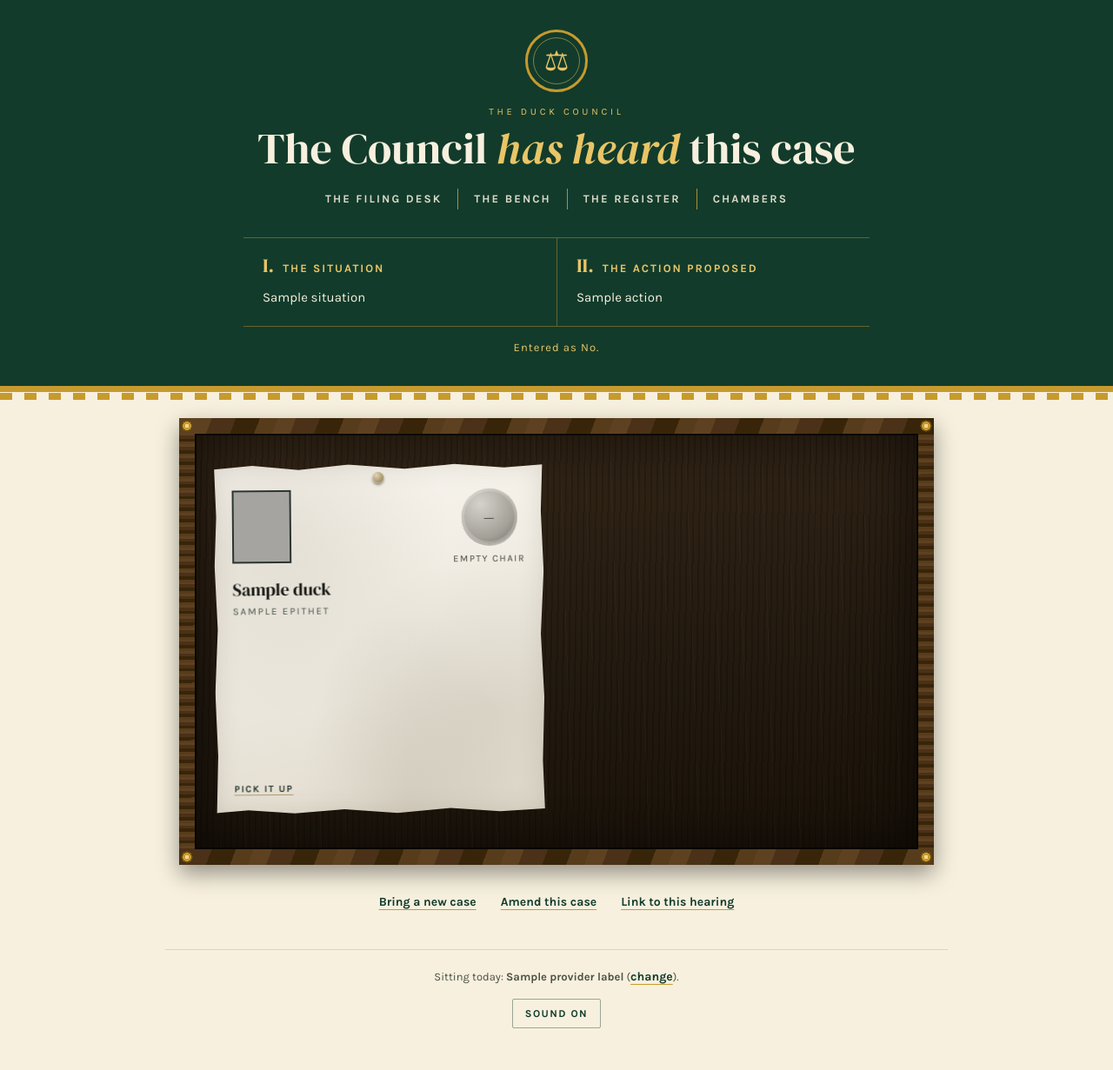
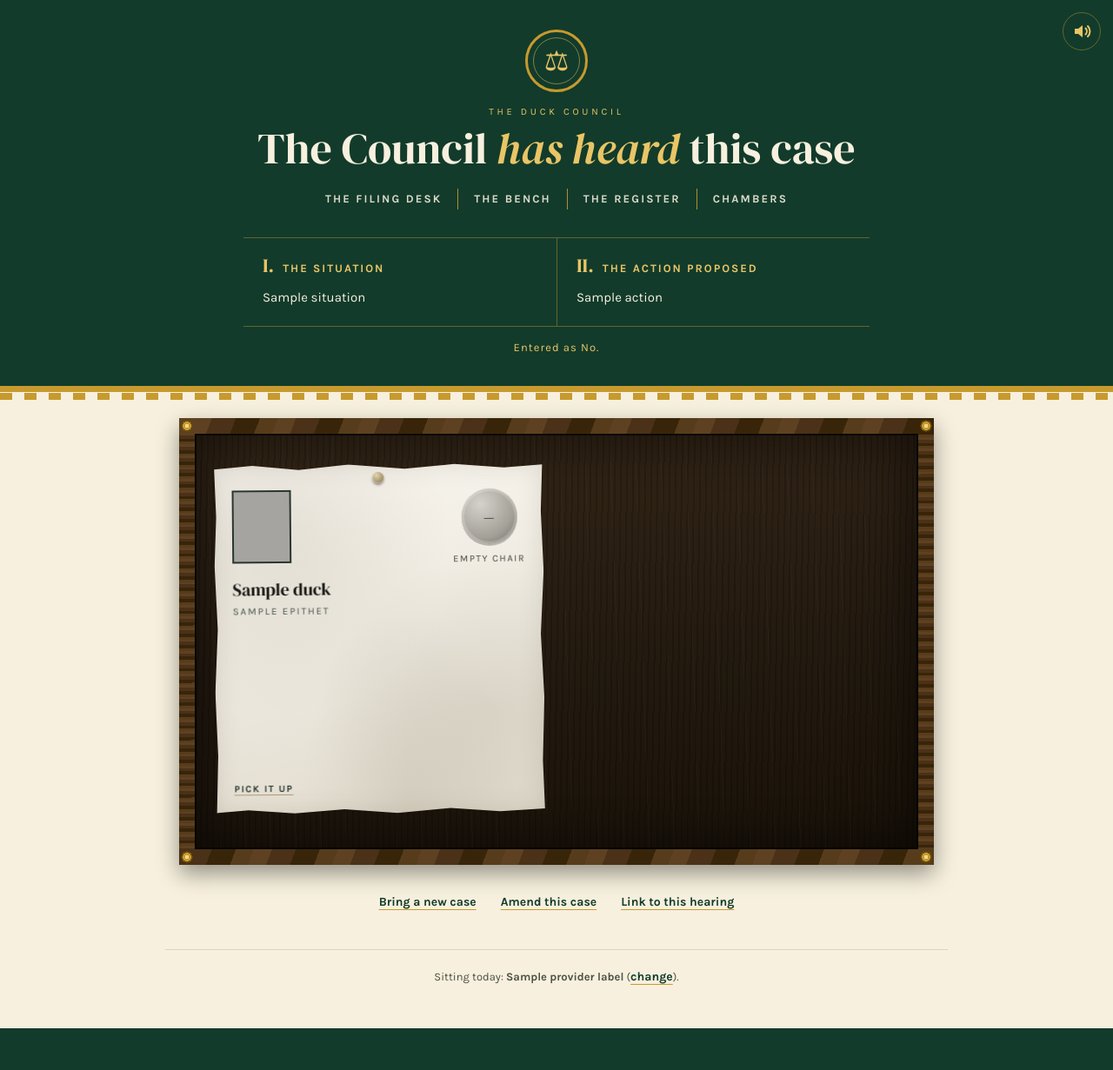
Before and after one commit to Blankscreen-exe/The-Duck-Council, a Python web app: template app/templates/council.html in a window 1280 px wide. Shown: the whole page at 87% size. After the commit the page ends 1183 px from the top, so only its background shows below. Run offline with Jinja, Linux system fonts and the light colour scheme; the template is opened without the code that fills it: most values are stand-ins (such as "Sample title", 1, 10 or a date in 2020); some libraries are stand-ins or nearby versions; grey boxes are pictures that could not be loaded.

Commit message:
Show the sound toggle as a speaker icon, top right of the masthead
The "Sound on" text button sat in the footer, below everything it
controls. It is now a round speaker in the masthead's corner: sound waves
when on, a cross when muted. It stays hidden until council.js loads, since
without the script there is no sound to mute, and its label changes with
its state so screen readers say what pressing it will do.

```diff
--- a/app/static/css/council.css
+++ b/app/static/css/council.css
@@ -36,7 +36,8 @@ body { background: var(--cream); color: var(--ink); font-family: var(--sans); li
 :focus-visible { outline: 3px solid var(--brasslt); outline-offset: 2px; }
 
 /* ── masthead ─────────────────────────────────────────────────── */
-.head { background: var(--felt); color: var(--cream); padding: 34px 24px 26px; text-align: center; }
+.head { position: relative; background: var(--felt); color: var(--cream); padding: 34px 24px 26px;
+  text-align: center; }
 .seal { width: 72px; height: 72px; margin: 0 auto 14px; border-radius: 50%;
   border: 3px solid var(--brass); display: grid; place-items: center; position: relative; }
 .seal::before { content: ""; position: absolute; inset: 6px; border-radius: 50%;
@@ -251,10 +252,17 @@ button.quiet { background: none; border: 0; padding: 0; font-family: var(--sans)
 .foot { max-width: 900px; margin: 44px auto 0; padding: 20px 16px 48px; text-align: center;
   font-size: 13px; color: #4D5244; border-top: 1px solid rgba(20, 24, 15, .12); }
 .foot-note { font-size: 12px; margin-top: 4px; opacity: .8; }
-.sound { margin-top: 14px; font: 700 12px var(--sans); letter-spacing: .12em; text-transform: uppercase;
-  color: var(--felt); background: none; border: 1px solid rgba(18, 59, 43, .4);
-  padding: 9px 14px; border-radius: 2px; cursor: pointer; }
-.sound[aria-pressed="true"] { opacity: .55; }
+/* the speaker, top right of the masthead: waves when sound is on, a cross when muted */
+.sound { position: absolute; top: 14px; right: 14px; width: 44px; height: 44px; padding: 9px;
+  display: grid; place-items: center; background: none; cursor: pointer; color: var(--brasslt);
+  border: 1px solid var(--rule); border-radius: 50%; }
+.sound:hover { background: rgba(233, 197, 102, .12); }
+.sound svg { width: 24px; height: 24px; }
+.sound path { fill: currentColor; stroke: none; }
+.sound .wave { fill: none; stroke: currentColor; stroke-width: 2; stroke-linecap: round; }
+.sound .sound-off, .sound[aria-pressed="true"] .sound-on { display: none; }
+.sound[aria-pressed="true"] .sound-off { display: block; }
+.sound[aria-pressed="true"] { color: var(--cream); opacity: .7; }
 
 /* ── the stamp (D26): 130% and clear, resolving to 100% and opaque ── */
 @keyframes slam {
--- a/app/static/js/council.js
+++ b/app/static/js/council.js
@@ -80,8 +80,11 @@
   }).observe(document.documentElement, { childList: true, subtree: true });
 
   function showSound(button) {
+    const label = muted ? "Turn the stamps' sound on" : "Mute the stamps";
     button.setAttribute("aria-pressed", String(muted));
-    button.textContent = muted ? "Sound off" : "Sound on";
+    button.setAttribute("aria-label", label);
+    button.title = label;
+    button.hidden = false;
   }
   document.querySelectorAll("[data-sound-toggle]").forEach(showSound);
   document.addEventListener("click", (event) => {
--- a/app/templates/base.html
+++ b/app/templates/base.html
@@ -14,6 +14,19 @@
 </head>
 <body>
   <header class="head">
+    {# Sound needs council.js, so the button stays hidden until the script shows it.
+       Pressed means muted; the two drawings swap on that state. #}
+    <button type="button" class="sound" data-sound-toggle aria-pressed="false"
+            aria-label="Mute the stamps" title="Mute the stamps" hidden>
+      <svg class="sound-on" viewBox="0 0 24 24" aria-hidden="true" focusable="false">
+        <path d="M4 9h4l5-4v14l-5-4H4z"/>
+        <path class="wave" d="M16.5 8.5a5 5 0 0 1 0 7M19 6a8.5 8.5 0 0 1 0 12"/>
+      </svg>
+      <svg class="sound-off" viewBox="0 0 24 24" aria-hidden="true" focusable="false">
+        <path d="M4 9h4l5-4v14l-5-4H4z"/>
+        <path class="wave" d="M16 9l6 6M22 9l-6 6"/>
+      </svg>
+    </button>
     <div class="seal" aria-hidden="true"><span>&#9878;</span></div>
     <p class="kick">The Duck Council</p>
     <h1>{% block heading %}The Council will <i>hear your case</i>{% endblock %}</h1>
@@ -29,7 +42,6 @@
       Sitting today: <b>{{ provider_label }}</b> (<a class="quiet" href="/providers">change</a>).
       {% if demo %}Demo mode, so verdicts are scripted and no AI is consulted.{% endif %}
     </p>
-    <button type="button" class="sound" data-sound-toggle aria-pressed="false">Sound on</button>
   </footer>
 
   {# A notice lifted off the board to be read in full (D40). Filled by council.js. #}
```
